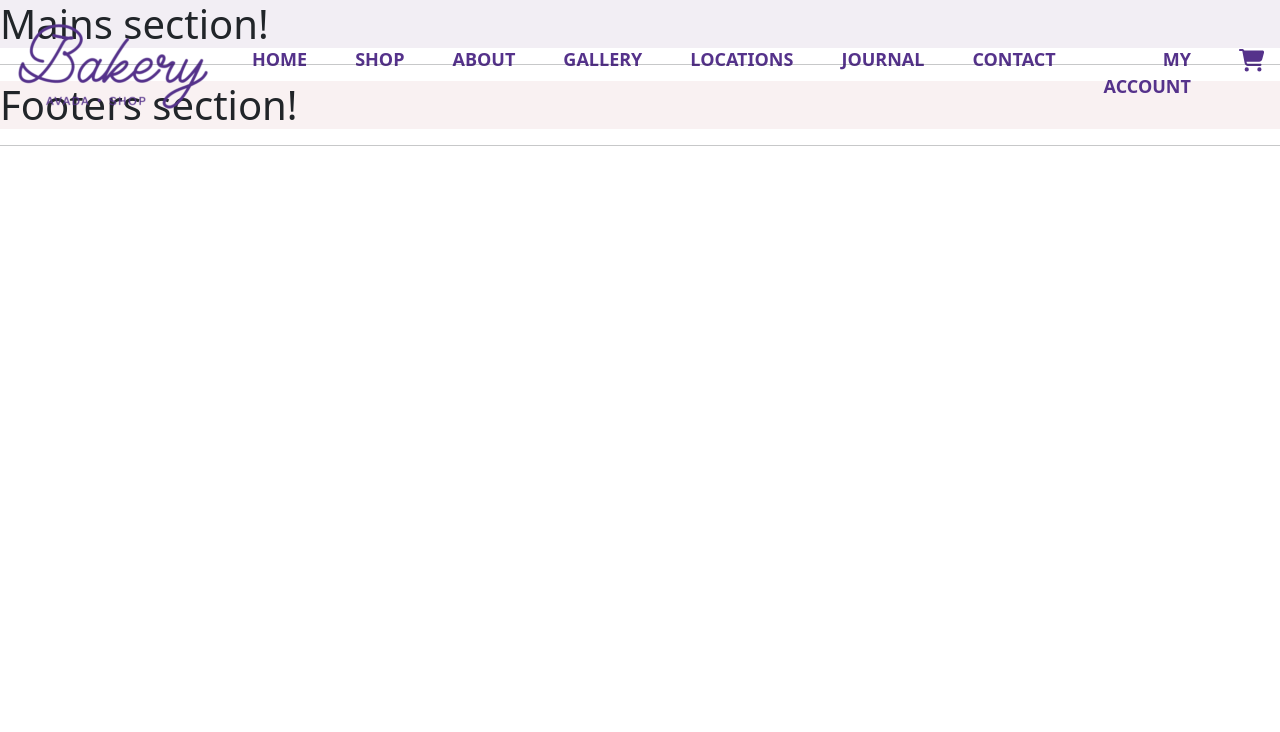
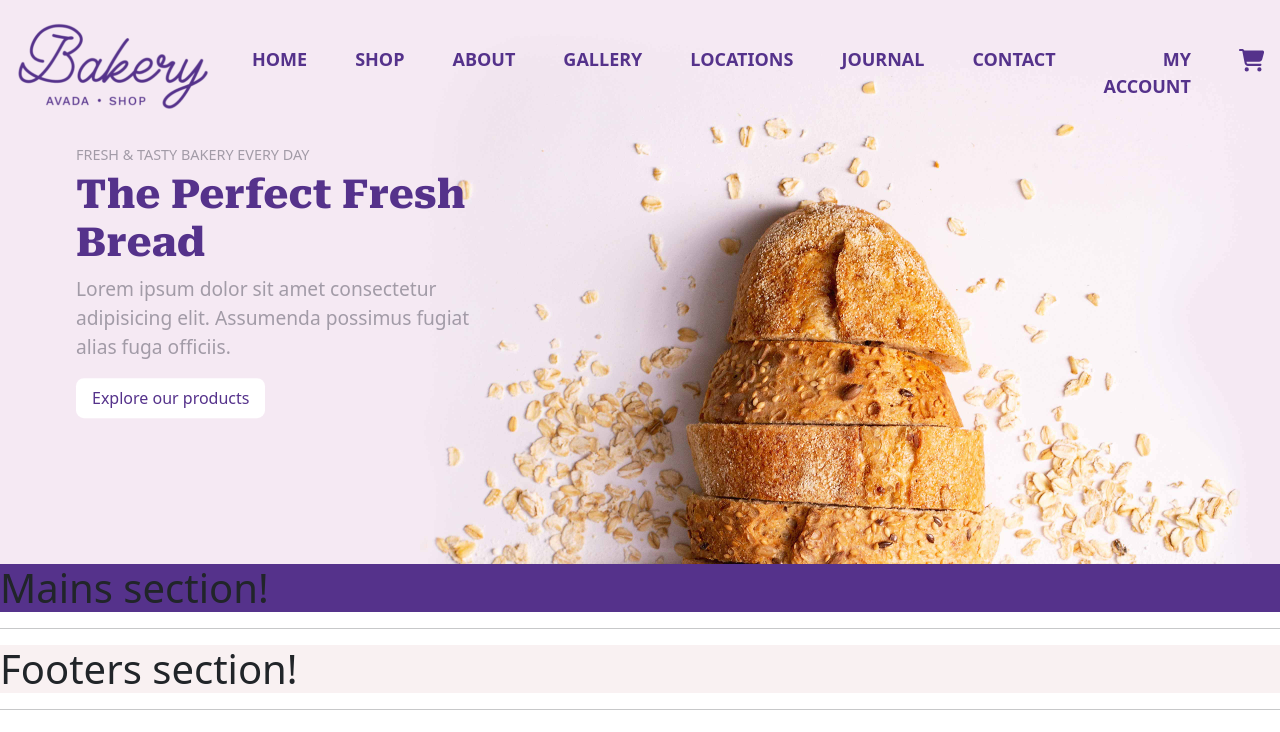
Before and after one commit to EliaBuratti/proj-html-vuejs, a Vue app: page / in a window 1280 px wide. Shown: the top 732 px of the page. Built offline with nearby package versions, Linux system fonts and the light colour scheme.

Commit message:
add overview section

```diff
--- a/index.html
+++ b/index.html
@@ -5,6 +5,14 @@
     <link rel="icon" type="image/png"
       href="/src/assets/images/avada-bakery-logo-retina-200x97.png" />
     <meta name="viewport" content="width=device-width, initial-scale=1.0" />
+
+    <!-- google font -->
+    <link rel="preconnect" href="https://fonts.googleapis.com">
+    <link rel="preconnect" href="https://fonts.gstatic.com" crossorigin>
+    <link
+      href="https://fonts.googleapis.com/css2?family=Roboto+Serif:opsz,wght@8..144,300;8..144,500;8..144,700;8..144,800;8..144,900&display=swap"
+      rel="stylesheet">
+
     <title>Bakery</title>
   </head>
   <body>
--- a/src/assets/scss/Header.scss
+++ b/src/assets/scss/Header.scss
@@ -12,6 +12,7 @@ $style-color: #55328b;
     position: fixed;
     top: 0;
     left: 0;
+    z-index: 5;
     width: 100%;
     text-transform: uppercase;
     font-weight: 700;
@@ -37,3 +38,54 @@ $style-color: #55328b;
     }
 
 }
+
+#eb_jumbotron {
+    position: relative;
+
+    img {
+        max-width: 100%;
+    }
+
+    .eb_overview {
+        width: 35%;
+        position: absolute;
+        top: 50%;
+        left: 5%;
+        transform: translate(0, -50%);
+
+        h6,
+        p {
+            color: $grey-dark;
+        }
+
+        h6 {
+            font-size: 0.9rem;
+        }
+
+        p {
+            font-size: 1.2rem;
+        }
+
+        h1 {
+            font-family: 'Roboto Serif', serif;
+            font-weight: 800;
+            color: $style-color;
+
+        }
+
+        button {
+            color: $style-color;
+            padding: 0.5rem 1rem;
+            background-color: $ligth;
+            border: none;
+            border-radius: 0.5rem;
+            transition: 0.4s;
+
+            &:hover {
+                background-color: $style-color;
+                color: $ligth;
+            }
+        }
+    }
+
+}
--- a/src/assets/scss/Main.scss
+++ b/src/assets/scss/Main.scss
@@ -9,5 +9,5 @@ $style-color: #55328b;
 */
 
 h1 {
-    background-color: $grey;
+    background-color: $style-color;
 }
--- a/src/assets/scss/app.scss
+++ b/src/assets/scss/app.scss
@@ -1,3 +1,7 @@
 @use '../../../node_modules/bootstrap/scss/bootstrap.scss';
 
 @use '../scss/partials/variable.scss' as *;
+
+/* * { // font family
+font-family: 'Roboto Serif', serif;
+} */
--- a/src/assets/scss/partials/variable.scss
+++ b/src/assets/scss/partials/variable.scss
@@ -1,5 +1,5 @@
 $ligth: #ffffff;
 $grey-light: #f9f1f2;
 $grey: #f2eef4;
-$grey-dark: #f0edf5;
+$grey-dark: #a29ba7;
 $style-color: #55328b;
--- a/src/components/Header.vue
+++ b/src/components/Header.vue
@@ -6,18 +6,22 @@ export default {
 </script>
 
 <template>
-    <section id="eb_nav_section">
+    <div id="eb_nav_section">
         <nav class="navbar navbar-expand-lg bg-transparent">
+
             <div class="container-fluid">
                 <a class="navbar-brand" href="##">
                     <img src="../assets/images/avada-bakery-logo-retina-200x97.png" alt="bakery logo">
                 </a>
+
                 <button class="navbar-toggler ms-auto" type="button" data-bs-toggle="collapse" data-bs-target="#navbarNav"
                     aria-controls="navbarNav" aria-expanded="false" aria-label="Toggle navigation">
                     <span class="navbar-toggler-icon"></span>
                 </button>
+
                 <div class="collapse navbar-collapse" id="navbarNav">
                     <ul class="navbar-nav ms-auto text-end">
+
                         <li class="nav-item">
                             <a class="nav-link" aria-current="page" href="#">home</a>
                         </li>
@@ -53,6 +57,20 @@ export default {
                 </div>
             </div>
         </nav>
+    </div>
+
+    <section id="eb_jumbotron">
+        <img src="../assets/images/hero-header-bakery.jpg" alt="jubotron image">
+
+        <div class="eb_overview container">
+            <h6 class=" text-uppercase">fresh & tasty bakery every day</h6>
+            <h1 class=" text-capitalize">The perfect fresh bread</h1>
+            <p>Lorem ipsum dolor sit amet consectetur adipisicing elit. Assumenda possimus fugiat alias fuga officiis.
+            </p>
+
+            <button>Explore our products</button>
+
+        </div>
     </section>
 </template>
 
```
